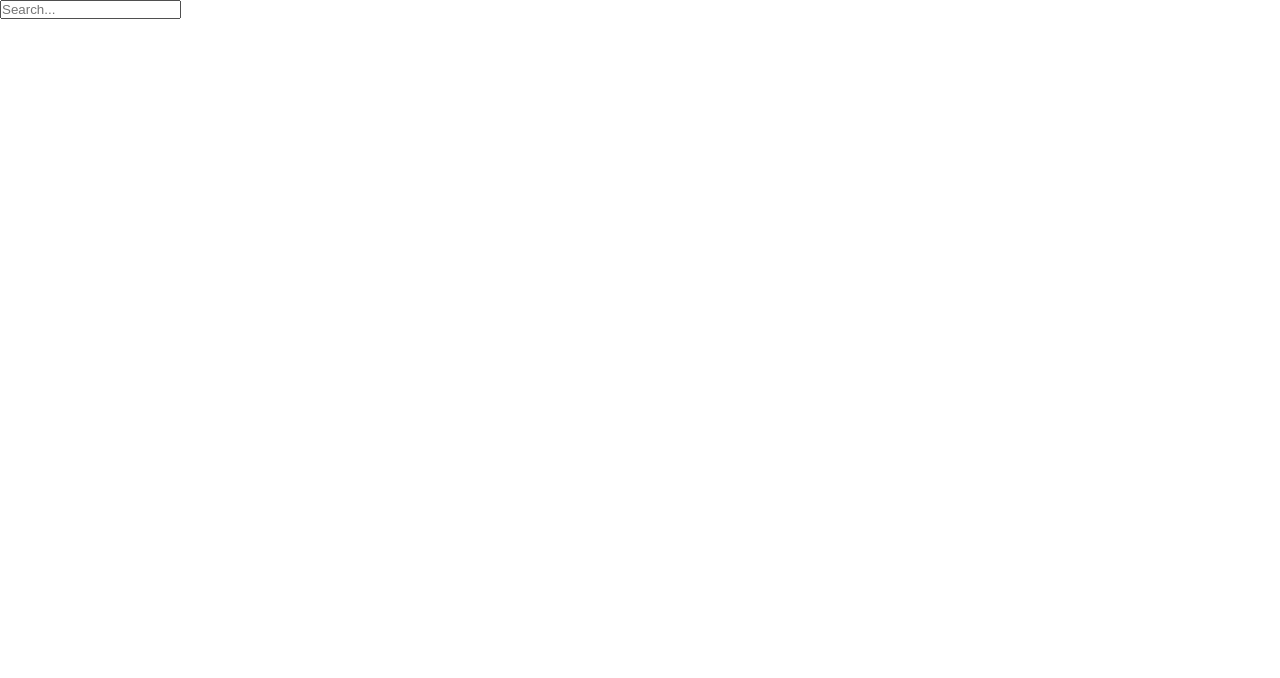
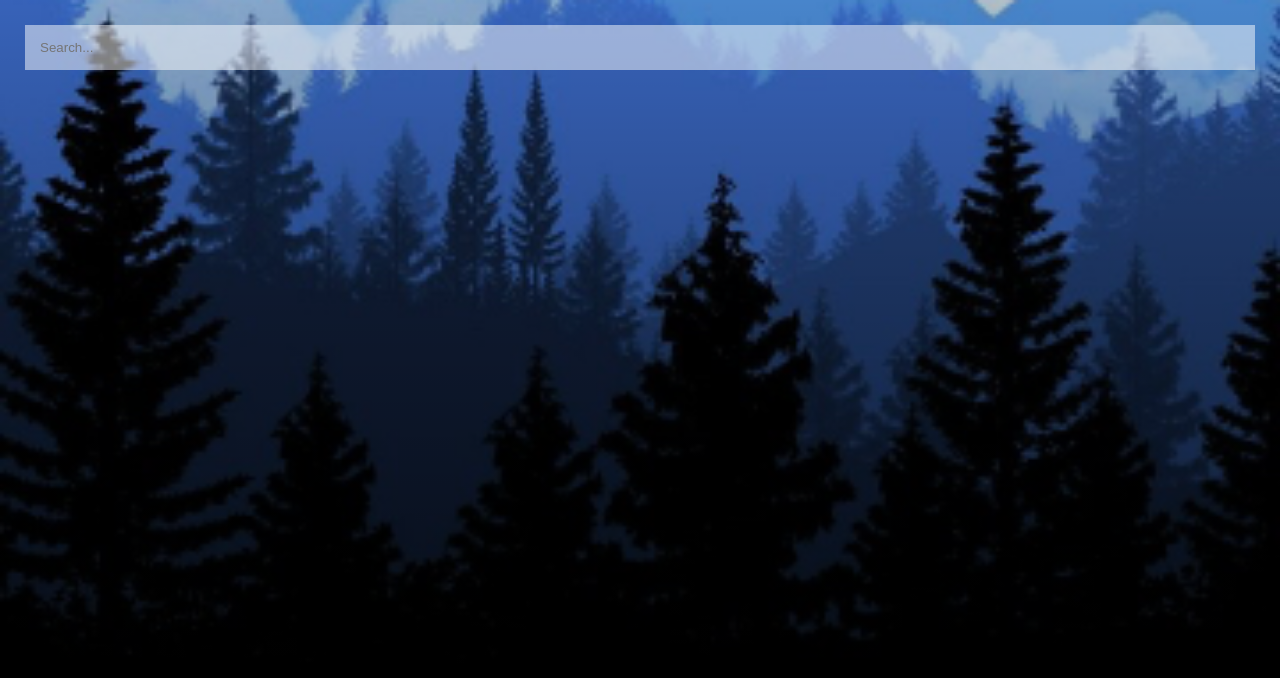
Before and after one commit to MatthewHettler/ReactWeatherApp, a React (Create React App) app: page / in a window 1280 px wide. Shown: the top 678 px of the page. Built offline with nearby package versions, Linux system fonts and the light colour scheme.

Commit message:
Customized the look of the background & searchbar.

```diff
--- a/src/index.css
+++ b/src/index.css
@@ -9,8 +9,36 @@
 }
 
 .app {
-  background-position: url('./assests/cold-bg.jpg');
+  background-image: url('./assests/cold-bg.jpg');
   background-size: cover;
   background-position: bottom;
   transition: 0.4 ease-out;
 }
+
+.app.warm {
+  background-image: url('./assests/warm-bg.jpg');
+}
+
+main {
+  min-height: 100vh;
+  background-image: linear-gradient(to bottom, rgba(0, 0, 0, 0.2), rgba(0, 0, 0, 0.75));
+  padding: 25px;
+}
+
+.search-box {
+  width: 100%;
+  margin: 0 0 75px;
+}
+
+.search-box .search-bar {
+  display: block;
+  width: 100%;
+  padding: 15px;
+
+  appearance: none;
+  background: none;
+  border: none;
+  outline: none;
+
+  background-color: rgba(255, 255, 255, 0.5);
+}
```
